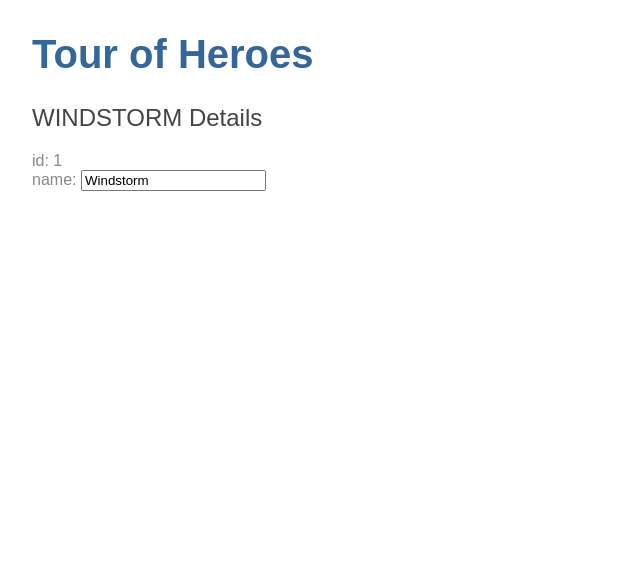
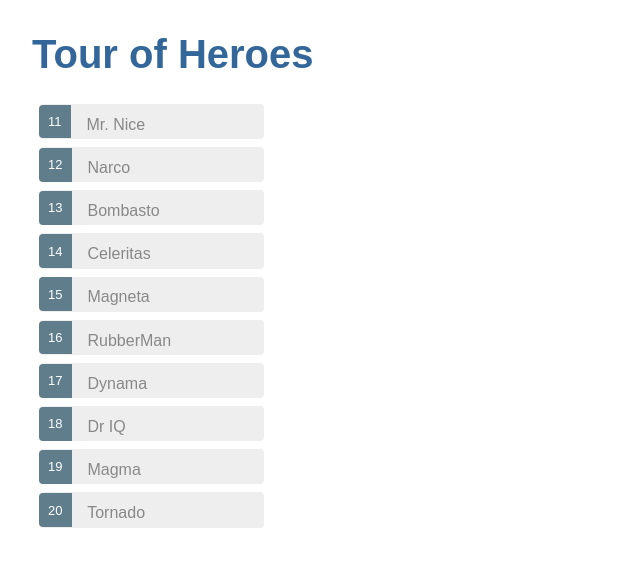
Before and after one commit to TedtheDev/Angular-Tour-Of-Heroes, an Angular app: page / in a window 1280 px wide. Shown: the top 566 px of the page, without its empty margins (0-640 px from the left). Built offline with nearby package versions, Linux system fonts and the light colour scheme.

Commit message:
added mock heroes for data, added ngif to handle selectedHero, added selectedHero, added click event on list of heroes to populate selectedHero section, added css for styling

```diff
--- a/src/app/heroes/heroes.component.css
+++ b/src/app/heroes/heroes.component.css
@@ -0,0 +1,48 @@
+/* HeroesComponent's private CSS styles */
+.selected {
+  background-color: #CFD8DC !important;
+  color: white;
+}
+.heroes {
+  margin: 0 0 2em 0;
+  list-style-type: none;
+  padding: 0;
+  width: 15em;
+}
+.heroes li {
+  cursor: pointer;
+  position: relative;
+  left: 0;
+  background-color: #EEE;
+  margin: .5em;
+  padding: .3em 0;
+  height: 1.6em;
+  border-radius: 4px;
+}
+.heroes li.selected:hover {
+  background-color: #BBD8DC !important;
+  color: white;
+}
+.heroes li:hover {
+  color: #607D8B;
+  background-color: #DDD;
+  left: .1em;
+}
+.heroes .text {
+  position: relative;
+  top: -3px;
+}
+.heroes .badge {
+  display: inline-block;
+  font-size: small;
+  color: white;
+  padding: 0.8em 0.7em 0 0.7em;
+  background-color: #607D8B;
+  line-height: 1em;
+  position: relative;
+  left: -1px;
+  top: -4px;
+  height: 1.8em;
+  margin-right: .8em;
+  border-radius: 4px 0 0 4px;
+}
--- a/src/app/heroes/heroes.component.html
+++ b/src/app/heroes/heroes.component.html
@@ -1,7 +1,20 @@
- <h2>{{ hero.name | uppercase }} Details</h2>
- <div><span>id: </span>{{hero.id}}</div>
- <div>
-   <label>name:
-     <input [(ngModel)]="hero.name" placeholder="name" >
-   </label>
+ <h2></h2>
+ <ul class="heroes">
+  <li
+    [class.selected]="hero === selectedHero"
+    *ngFor="let hero of heroes"
+    (click)="onSelect(hero)"
+  >
+    <span class="badge">{{hero.id}}</span> {{hero.name}}
+  </li>
+ </ul>
+
+ <div *ngIf="selectedHero">
+  <h2>{{ selectedHero.name | uppercase }} Details</h2>
+  <div><span>id: </span>{{selectedHero.id}}</div>
+  <div>
+    <label>name:
+      <input [(ngModel)]="selectedHero.name" placeholder="name" >
+    </label>
+  </div>
  </div>
--- a/src/app/heroes/heroes.component.ts
+++ b/src/app/heroes/heroes.component.ts
@@ -1,5 +1,6 @@
 import { Component, OnInit } from '@angular/core';
 import { Hero } from '../hero';
+import { HEROES } from '../mock-heroes';
 
 @Component({
   selector: 'app-heroes',
@@ -8,14 +9,17 @@
 })
 export class HeroesComponent implements OnInit {
 
-  hero: Hero = {
-    id: 1,
-    name: 'Windstorm'
-  };
+  selectedHero: Hero;
+
+  heroes = HEROES;
 
   constructor() { }
 
   ngOnInit() {
   }
 
+  onSelect(hero: Hero): void {
+    this.selectedHero = hero;
+  }
+
 }
--- /dev/null
+++ b/src/app/mock-heroes.ts
@@ -0,0 +1,14 @@
+import { Hero } from './hero';
+
+export const HEROES: Hero[] = [
+    { id: 11, name: 'Mr. Nice' },
+    { id: 12, name: 'Narco' },
+    { id: 13, name: 'Bombasto' },
+    { id: 14, name: 'Celeritas' },
+    { id: 15, name: 'Magneta' },
+    { id: 16, name: 'RubberMan' },
+    { id: 17, name: 'Dynama' },
+    { id: 18, name: 'Dr IQ' },
+    { id: 19, name: 'Magma' },
+    { id: 20, name: 'Tornado' }
+];
```
